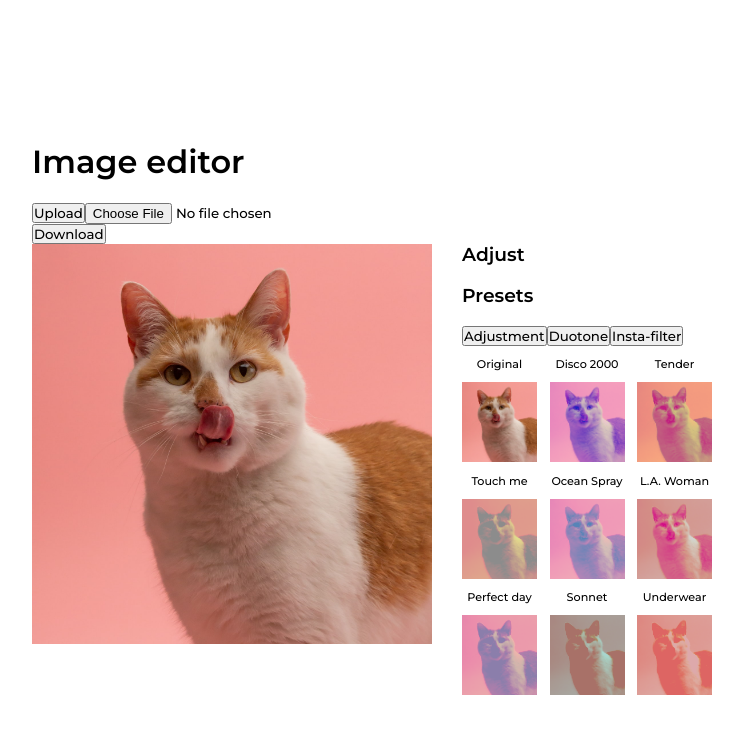
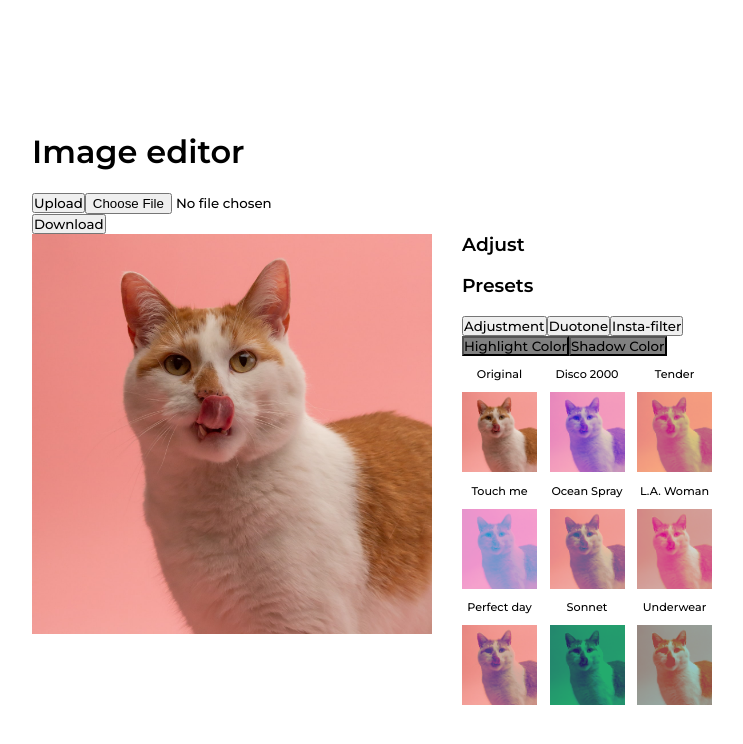
Before and after one commit to hannah-choi/image_editor, a React (Create React App) app in the folder client/: page / in a window 1280 px wide. Shown: the top 744 px of the page, without its empty margins (116-859 px from the left). Built offline with nearby package versions, Linux system fonts and the light colour scheme.

Commit message:
1. Added custom field & color picker in duotone / 2. code cleanup

```diff
--- a/client/src/App.css
+++ b/client/src/App.css
@@ -43,6 +43,11 @@ body {
     position: relative;
     width: 30%;
     /* border: 1px solid cyan; */
+    position: relative;
+}
+
+.features {
+    position: relative;
 }
 
 .thumbnails {
@@ -50,6 +55,8 @@ body {
     flex-wrap: wrap;
     /* border: 1px solid green; */
     justify-content: space-between;
+    z-index: 1;
+    position: relative;
 }
 
 .thumbnails button {
@@ -114,3 +121,30 @@ input {
 .slidebar .number {
     flex-basis: 10%;
 }
+
+.colorButtons {
+    width: 100%;
+}
+
+.colorButtons button {
+    background-color: gray;
+}
+
+.block-picker.colorpicker {
+    position: absolute !important;
+    box-sizing: content-box;
+    border: 1px solid #ddd;
+    z-index: 10;
+}
+
+.block-picker.colorpicker.highlight {
+    left: -10px;
+}
+
+.block-picker.colorpicker.shadow {
+    left: 100px;
+}
+
+.hidden {
+    visibility: hidden !important;
+}
--- a/client/src/components/Adjustment.js
+++ b/client/src/components/Adjustment.js
@@ -2,7 +2,11 @@ import React from "react";
 import Slidebar from "./Slidebar";
 
 export default function Adjustment({ adjustment, optionChange }) {
-    return adjustment.map((option, i) => (
-        <Slidebar key={i} option={option} optionChange={optionChange} />
-    ));
+    return (
+        <div className="thumbnails">
+            {adjustment.map((option, i) => (
+                <Slidebar key={i} option={option} optionChange={optionChange} />
+            ))}
+        </div>
+    );
 }
--- a/client/src/components/Canvas.js
+++ b/client/src/components/Canvas.js
@@ -15,6 +15,14 @@ export default function Canvas({ newImagePath }) {
     const [imagePath, setImagePath] = useState("./uploads/default.jpeg");
     const [canvasSize, setCanvasSize] = useState({});
     const [active, setActive] = useState("Duotone");
+    const [selectedColors, setSelectedColors] = useState({
+        highlight: "#fff",
+        shadow: "#000",
+    });
+    const [duoColors, setDuoColors] = useState({
+        highlight: null,
+        shadow: null,
+    });
 
     const [adjustment, setAdjustment] = useState([
         {
@@ -71,8 +79,8 @@ export default function Canvas({ newImagePath }) {
 
     const applyInstaFilter = name => {
         const selectedFilter = filters.find(filter => filter.name === name);
-        const { width, height } = canvasSize;
-        contextRef.current.clearRect(0, 0, width, height);
+        setCanvas();
+        contextRef.current.clearRect(0, 0, canvasSize.width, canvasSize.height);
 
         if (selectedFilter.name === "original") {
             contextRef.current.filter = "none";
@@ -86,12 +94,16 @@ export default function Canvas({ newImagePath }) {
                 )
             );
         }
-        contextRef.current.globalCompositeOperation = "source-over";
-        contextRef.current.drawImage(imageRef.current, 0, 0, width, height);
+        imageLoad();
         selectedFilter.overlays.forEach(overlay => {
             contextRef.current.globalCompositeOperation = overlay.mixBlendMode;
             contextRef.current.fillStyle = overlay.backgroundColor;
-            contextRef.current.fillRect(0, 0, width, height);
+            contextRef.current.fillRect(
+                0,
+                0,
+                canvasSize.width,
+                canvasSize.height
+            );
         });
     };
 
@@ -100,64 +112,76 @@ export default function Canvas({ newImagePath }) {
         contextRef.current.clearRect(0, 0, width, height);
         const selectedTone = duotones.find(duotone => duotone.name === name);
         if (selectedTone.name === "Original") {
-            let imageData = contextRef.current.getImageData(
-                0,
-                0,
-                width,
-                height
-            );
-            contextRef.current.putImageData(imageData, 0, 0);
+            imageLoad();
         } else {
             duotoneImageLoad();
-            let imageData = contextRef.current.getImageData(
-                0,
-                0,
-                width,
-                height
-            );
-            contextRef.current.putImageData(imageData, 0, 0);
             contextRef.current.globalCompositeOperation = "multiply";
             contextRef.current.fillStyle = selectedTone.highlight;
             contextRef.current.fillRect(0, 0, width, height);
             contextRef.current.globalCompositeOperation = "lighten";
             contextRef.current.fillStyle = selectedTone.shadow;
             contextRef.current.fillRect(0, 0, width, height);
+            setSelectedColors({
+                highlight: selectedTone.highlight,
+                shadow: selectedTone.shadow,
+            });
         }
     };
 
+    // const applyCustomDuotone = name => {
+    //     const { width, height } = canvasSize;
+    //     contextRef.current.clearRect(0, 0, width, height);
+    //     duotoneImageLoad();
+    //     contextRef.current.globalCompositeOperation = "multiply";
+    //     contextRef.current.fillStyle = selectedColors.highlight;
+    //     contextRef.current.fillRect(0, 0, width, height);
+    //     contextRef.current.globalCompositeOperation = "lighten";
+    //     contextRef.current.fillStyle = selectedColors.shadow;
+    //     contextRef.current.fillRect(0, 0, width, height);
+    // };
+
+    const setCanvas = () => {
+        setCanvasSize({
+            width: imageRef.current.naturalWidth,
+            height: imageRef.current.naturalHeight,
+        });
+    };
+
     const duotoneImageLoad = () => {
-        const { naturalWidth, naturalHeight } = imageRef.current;
-        setCanvasSize({
-            width: naturalWidth,
-            height: naturalHeight,
-        });
+        setCanvas();
         contextRef.current.filter = "grayscale(1)";
         contextRef.current.drawImage(
             imageRef.current,
             0,
             0,
-            naturalWidth,
-            naturalHeight
+            canvasSize.width,
+            canvasSize.height
         );
         contextRef.current.filter = "grayscale(0)";
     };
 
     const imageLoad = () => {
-        const { naturalWidth, naturalHeight } = imageRef.current;
-        setCanvasSize({
-            width: naturalWidth,
-            height: naturalHeight,
-        });
+        setCanvas();
         contextRef.current.drawImage(
             imageRef.current,
             0,
             0,
-            naturalWidth,
-            naturalHeight
+            canvasSize.width,
+            canvasSize.height
         );
     };
 
     const buttons = ["Adjustment", "Duotone", "Insta-filter"];
+
+    const duotoneColorChange = (name, e) => {
+        if (name === "highlight") {
+            setDuoColors({ ...duoColors, highlight: e.hex });
+            applyDuotone("highlight");
+        } else {
+            setDuoColors({ ...duoColors, shadow: e.hex });
+            applyDuotone("shadow");
+        }
+    };
 
     const tabClick = textContent => {
         setActive(textContent);
@@ -169,6 +193,7 @@ export default function Canvas({ newImagePath }) {
         const canvas = canvasRef.current;
         const context = canvas.getContext("2d");
         contextRef.current = context;
+        setCanvas();
     }, [imagePath, newImagePath]);
 
     return (
@@ -194,7 +219,7 @@ export default function Canvas({ newImagePath }) {
                 {buttons.map(item => (
                     <TabButton key={item} name={item} tabClick={tabClick} />
                 ))}
-                <div ref={thumbnails} className="thumbnails">
+                <div ref={thumbnails} className="features">
                     {active === "Adjustment" ? (
                         <Adjustment
                             adjustment={adjustment}
@@ -209,7 +234,9 @@ export default function Canvas({ newImagePath }) {
                         <Duotone
                             imagePath={imagePath}
                             canvasSize={canvasSize}
+                            duoColors={duoColors}
                             applyDuotone={applyDuotone}
+                            duotoneColorChange={duotoneColorChange}
                         />
                     )}
                 </div>
--- a/client/src/components/Duotone.js
+++ b/client/src/components/Duotone.js
@@ -1,9 +1,60 @@
-import React from "react";
+import React, { useState } from "react";
 import duotones from "./duotones.js";
 import ToneButton from "./ToneButton.js";
+import { BlockPicker } from "react-color";
 
-export default function Duotone({ applyDuotone, canvasSize, imagePath }) {
-    return duotones.map(duotone => (
+export default function Duotone({
+    applyDuotone,
+    canvasSize,
+    imagePath,
+    duoColors,
+    duotoneColorChange,
+}) {
+    const [highlightPicker, setHighlightPicker] = useState(false);
+    const [shadowPicker, setShadowPicker] = useState(false);
+
+    const clickHandle = name => {
+        name === "highlight"
+            ? setHighlightPicker(!highlightPicker)
+            : setShadowPicker(!shadowPicker);
+    };
+
+    return (
+        <>
+            <div className="colorButtons">
+                <button onClick={() => clickHandle("highlight")}>
+                    Highlight Color
+                </button>
+                <button onClick={() => clickHandle("shadow")}>
+                    Shadow Color
+                </button>
+            </div>
+            <BlockPicker
+                className={`colorpicker highlight ${
+                    !highlightPicker ? "hidden" : ""
+                }`}
+                color={
+                    duoColors.highlight === null ? "#fff" : duoColors.highlight
+                }
+                colors={duotones
+                    .map(duotone => duotone.highlight)
+                    .filter(item => item !== null)}
+                width={106}
+                onChangeComplete={e => duotoneColorChange("highlight", e.hex)}
+            />
+            <BlockPicker
+                className={`colorpicker shadow ${
+                    !shadowPicker ? "hidden" : ""
+                }`}
+                color={duoColors.highlight === null ? "#fff" : duoColors.shadow}
+                colors={duotones
+                    .map(duotone => duotone.shadow)
+                    .filter(item => item !== null)}
+                width={106}
+                onChangeComplete={e => duotoneColorChange("shadow", e.hex)}
+            />
+            <div className="thumbnails">
+                {duotones.map(duotone => (
                     <ToneButton
                         key={duotone.name}
                         applyDuotone={applyDuotone}
@@ -11,5 +62,8 @@ export default function Duotone({ applyDuotone, canvasSize, imagePath }) {
                         duotone={duotone}
                         imagePath={imagePath}
                     />
-    ));
+                ))}
+            </div>
+        </>
+    );
 }
--- a/client/src/components/Slidebar.js
+++ b/client/src/components/Slidebar.js
@@ -20,9 +20,6 @@ export default function Slidebar({ option, optionChange }) {
                 onInput={e => {
                     optionChange(e.target.name, e.target.value);
                 }}
-                onChange={e => {
-                    optionChange(e.target.name, e.target.value);
-                }}
             />
             <span className="number">{option.value}</span>
         </div>
--- a/client/src/components/duotones.js
+++ b/client/src/components/duotones.js
@@ -1,8 +1,8 @@
 const duotones = [
     {
         name: "Original",
-        highlight: null,
-        shadow: null,
+        highlight: "#fff",
+        shadow: "#000",
     },
     {
         name: "Disco 2000",
@@ -16,13 +16,13 @@ const duotones = [
     },
     {
         name: "Touch me",
-        highlight: "#DFEF6F",
-        shadow: "#8C8C8C",
+        highlight: "#ffa1b8",
+        shadow: "#0095cc",
     },
     {
         name: "Ocean Spray",
         highlight: "#F0BCA2",
-        shadow: "#5784B7",
+        shadow: "#325b8a",
     },
     {
         name: "L.A. Woman",
@@ -31,18 +31,18 @@ const duotones = [
     },
     {
         name: "Perfect day",
-        highlight: "#EBB4AC",
-        shadow: "#8B7EAB",
+        highlight: "#ffa89c",
+        shadow: "#4e3982",
     },
     {
         name: "Sonnet",
-        highlight: "#8ED5E0",
-        shadow: "#a87168",
+        highlight: "#06AB6D",
+        shadow: "#231A5E",
     },
     {
         name: "Underwear",
-        highlight: "#7fa9ab",
-        shadow: "#DD6563",
+        highlight: "#8fc4c7",
+        shadow: "#964241",
     },
 ];
 
```
Also changed, not shown: client/src/components/InstaFilter.js (+6 -2 lines). Lines whose indentation alone changed are shown as unchanged.
